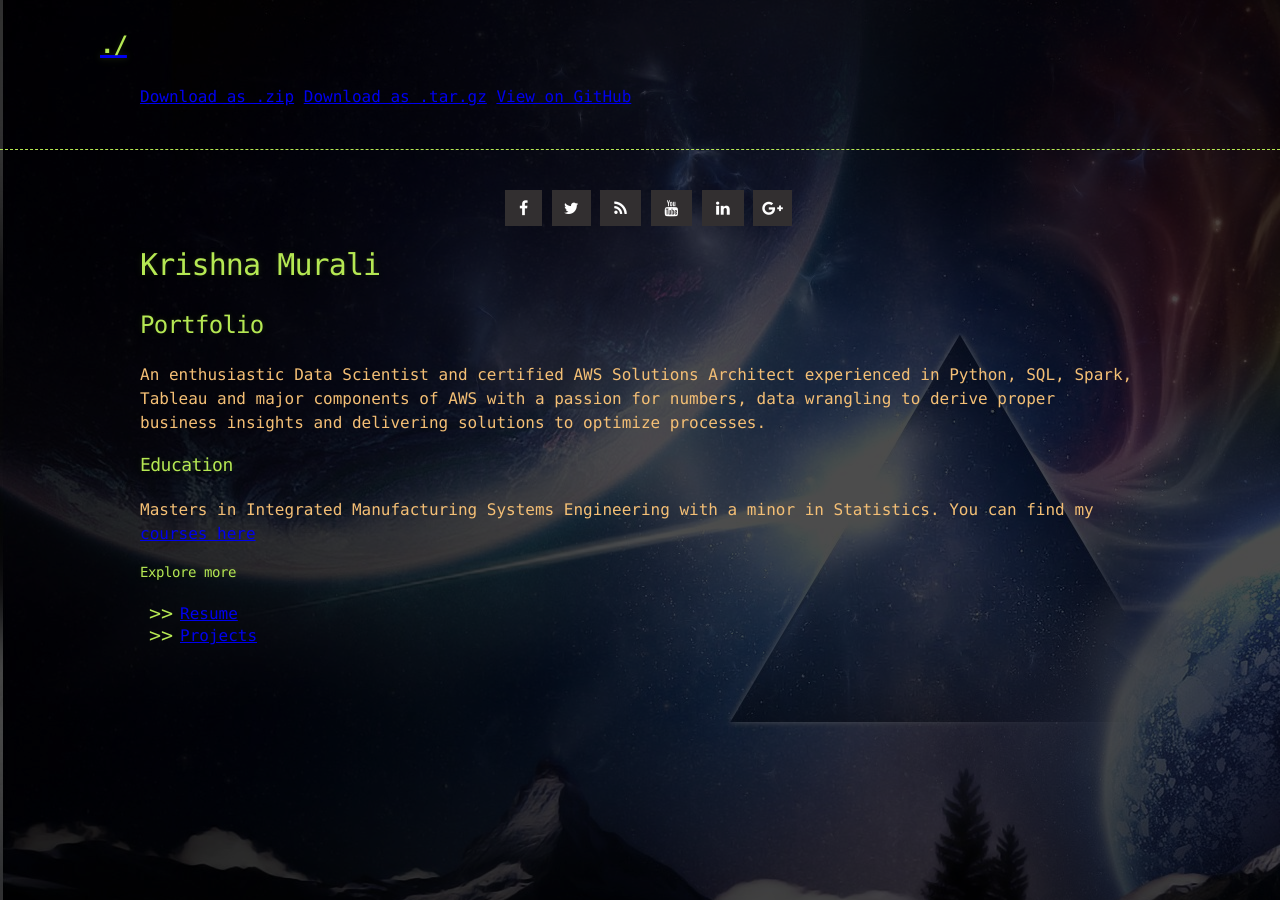
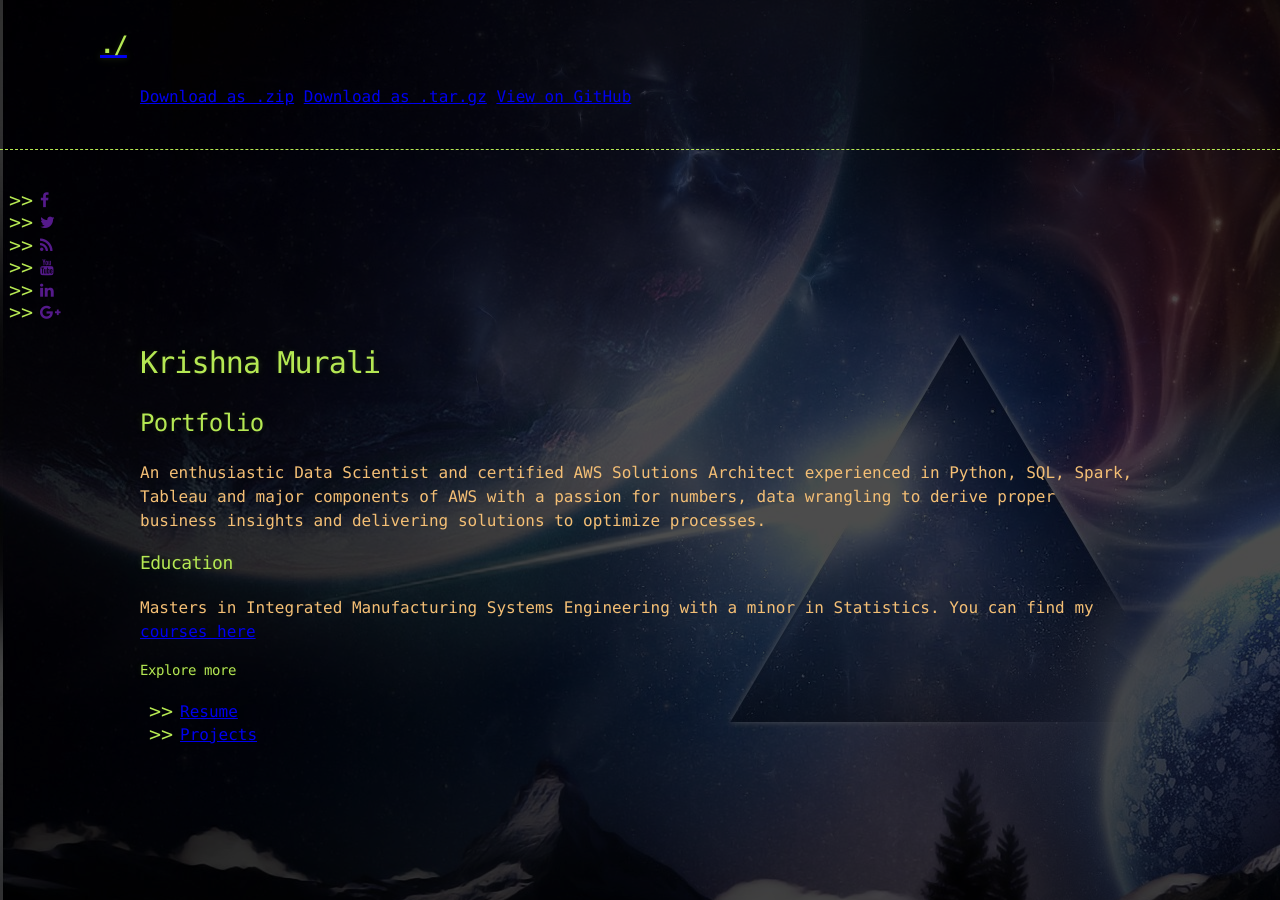
Before and after one commit to KrishnaMurali177/KrishnaMurali177.github.io, a Jekyll site: the page built from index.md, in a window 1280 px wide. Built offline with Jekyll 4.4.1, drawn with Linux system fonts in a browser that asks for light colours; nearby versions of some CDN libraries; our own code applies the rules of GitHub Pages for plain Markdown files.

Commit message:
Update jekyll-theme-hacker.scss

```diff
--- a/_sass/jekyll-theme-hacker.scss
+++ b/_sass/jekyll-theme-hacker.scss
@@ -225,96 +225,3 @@ hr {
 .cf {
   zoom:1;
 }
-
-.footer-social-icons {
-    width: 350px;
-    display:block;
-    margin: 0 auto;
-}
-.social-icon {
-    color: #fff;
-}
-ul.social-icons {
-    margin-top: 10px;
-}
-.social-icons li {
-    vertical-align: top;
-    display: inline;
-    height: 100px;
-}
-.social-icons a {
-    color: #fff;
-    text-decoration: none;
-}
-.fa-facebook {
-    padding:10px 14px;
-    -o-transition:.5s;
-    -ms-transition:.5s;
-    -moz-transition:.5s;
-    -webkit-transition:.5s;
-    transition: .5s;
-    background-color: #322f30;
-}
-.fa-facebook:hover {
-    background-color: #3d5b99;
-}
-.fa-twitter {
-    padding:10px 12px;
-    -o-transition:.5s;
-    -ms-transition:.5s;
-    -moz-transition:.5s;
-    -webkit-transition:.5s;
-    transition: .5s;
-    background-color: #322f30;
-}
-.fa-twitter:hover {
-    background-color: #00aced;
-}
-.fa-rss {
-    padding:10px 14px;
-    -o-transition:.5s;
-    -ms-transition:.5s;
-    -moz-transition:.5s;
-    -webkit-transition:.5s;
-    transition: .5s;
-    background-color: #322f30;
-}
-.fa-rss:hover {
-    background-color: #eb8231;
-}
-.fa-youtube {
-    padding:10px 14px;
-    -o-transition:.5s;
-    -ms-transition:.5s;
-    -moz-transition:.5s;
-    -webkit-transition:.5s;
-    transition: .5s;
-    background-color: #322f30;
-}
-.fa-youtube:hover {
-    background-color: #e64a41;
-}
-.fa-linkedin {
-    padding:10px 14px;
-    -o-transition:.5s;
-    -ms-transition:.5s;
-    -moz-transition:.5s;
-    -webkit-transition:.5s;
-    transition: .5s;
-    background-color: #322f30;
-}
-.fa-linkedin:hover {
-    background-color: #0073a4;
-}
-.fa-google-plus {
-    padding:10px 9px;
-    -o-transition:.5s;
-    -ms-transition:.5s;
-    -moz-transition:.5s;
-    -webkit-transition:.5s;
-    transition: .5s;
-    background-color: #322f30;
-}
-.fa-google-plus:hover {
-    background-color: #e25714;
-}
```
